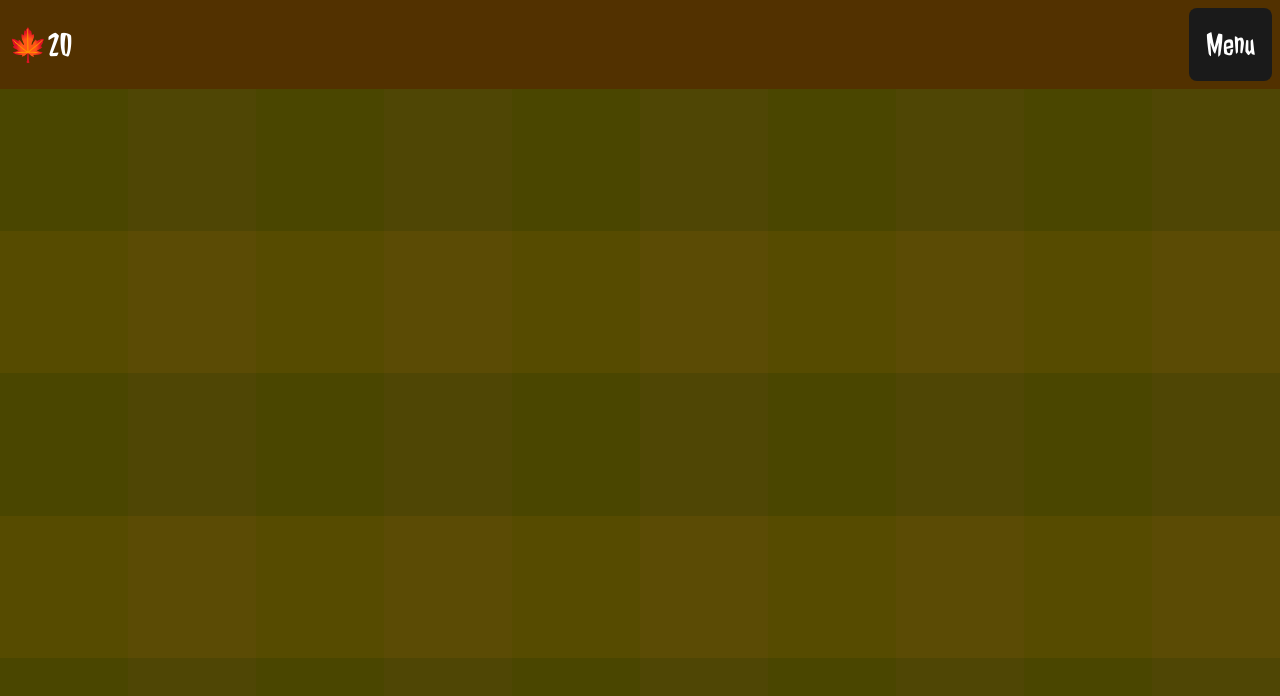
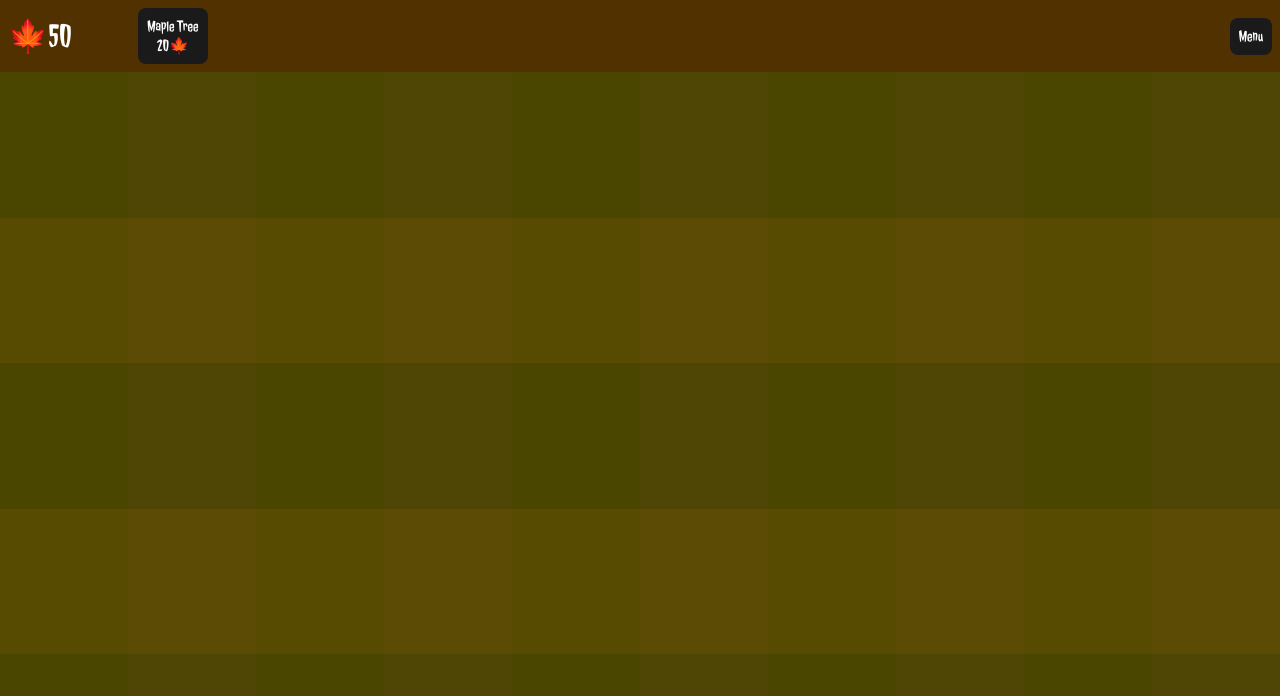
Before and after one commit to Axwabo/pumpkins-vs-undead, a Vue app: page / in a window 1280 px wide. Both pictures are taken after a click on the button "Play". Shown: the top 696 px of the page. Built offline with nearby package versions, Linux system fonts and the light colour scheme.

Commit message:
pumpkin placing

```diff
--- /dev/null
+++ b/src/components/Card.vue
@@ -0,0 +1,32 @@
+<script setup lang="ts">
+import type { PumpkinType } from "../types/pumpkins/pumpkinType.ts";
+import { toClass } from "../utils/css.ts";
+import { pumpkinCosts } from "../types/pumpkins/cost.ts";
+import { storeToRefs } from "pinia";
+import useGameStore from "../stores/gameStore.ts";
+
+const { type } = defineProps<{ type: PumpkinType; }>();
+
+const { leaves } = storeToRefs(useGameStore());
+
+const cost = pumpkinCosts[type];
+
+function onDragStart(ev: DragEvent) {
+    ev.dataTransfer?.setData("pumpkin", type);
+}
+</script>
+
+<template>
+    <button class="card" :disabled="leaves < cost" draggable="true" v-on:dragstart="onDragStart">
+        <span :class="[ 'image', toClass(type) ]"></span>
+        <span>{{ type }}</span>
+        <span>{{ cost }}🍁</span>
+    </button>
+</template>
+
+<style scoped>
+.card {
+    display: grid;
+    place-items: center;
+}
+</style>
--- a/src/components/GameView.vue
+++ b/src/components/GameView.vue
@@ -18,7 +18,6 @@ import Soundtrack from "./Soundtrack.vue";
 
 <style scoped>
 #game {
-    font-size: 2em;
     width: 100%;
     height: 100%;
     display: grid;
--- a/src/components/NavBar.vue
+++ b/src/components/NavBar.vue
@@ -3,6 +3,9 @@ import Menu from "./Menu.vue";
 import { useTemplateRef } from "vue";
 import useGameStore from "../stores/gameStore.ts";
 import { storeToRefs } from "pinia";
+import Card from "./Card.vue";
+
+const { unlockedCards } = useGameStore();
 
 const { leaves } = storeToRefs(useGameStore());
 
@@ -12,6 +15,7 @@ const menuDialog = useTemplateRef("menu");
 <template>
     <nav id="nav">
         <span id="leafCount">🍁{{ leaves }}</span>
+        <Card v-for="type in unlockedCards" :type />
         <div class="separator"></div>
         <button v-on:click="menuDialog?.open()" id="openMenu">Menu</button>
     </nav>
@@ -29,6 +33,7 @@ const menuDialog = useTemplateRef("menu");
 #leafCount {
     display: inline-block;
     min-width: 10ch;
+    font-size: 2em;
 }
 
 .separator {
--- a/src/components/PumpkinSlot.vue
+++ b/src/components/PumpkinSlot.vue
@@ -1,13 +1,44 @@
 <script setup lang="ts">
+import { ref } from "vue";
+import Pumpkin from "../types/pumpkins/pumpkin.ts";
+import useAnimationFrame from "../composables/useAnimationFrame.ts";
+import { toClass } from "../utils/css.ts";
+import createPumpkin from "../types/pumpkins/pumpkinFactory.ts";
+import type { PumpkinType } from "../types/pumpkins/pumpkinType.ts";
+import useGameStore from "../stores/gameStore.ts";
+import { pumpkinCosts } from "../types/pumpkins/cost.ts";
 
+const current = ref<Pumpkin | null>(null);
+
+const { purchase } = useGameStore();
+
+useAnimationFrame(seconds => current.value?.update(seconds));
+
+function onDragOver(ev: DragEvent) {
+    if (!current.value)
+        ev.preventDefault();
+}
+
+function onDrop(ev: DragEvent) {
+    const data = ev.dataTransfer?.getData("pumpkin") as PumpkinType | undefined;
+    if (current.value || !data || !purchase(pumpkinCosts[data]))
+        return;
+    ev.preventDefault();
+    current.value = createPumpkin(data);
+}
 </script>
 
 <template>
-    <div class="slot"></div>
+    <div :class="[ 'slot', toClass(current?.type) ]" v-on:dragover="onDragOver" v-on:drop="onDrop">
+    </div>
 </template>
 
 <style scoped>
 .slot {
     background-color: rgba(0, 255, 0, 0.1);
 }
+
+.slot.maple-tree::after {
+    content: "🍁"; /* TODO */
+}
 </style>
--- /dev/null
+++ b/src/composables/useAnimationFrame.ts
@@ -0,0 +1,24 @@
+import { onMounted, onUnmounted } from "vue";
+
+export default function useAnimationFrame(callback: (deltaSeconds: number) => void) {
+    let frame = 0;
+    let time = 0;
+
+    onMounted(() => {
+        time = performance.now();
+        requestAnimationFrame(tick);
+    });
+    onUnmounted(() => {
+        cancelAnimationFrame(frame);
+        frame = -1;
+    });
+
+    function tick() {
+        if (frame === -1)
+            return;
+        const seconds = (performance.now() - time) * 0.001;
+        time = performance.now();
+        callback(Math.min(0.5, seconds));
+        requestAnimationFrame(tick);
+    }
+}
--- a/src/stores/gameStore.ts
+++ b/src/stores/gameStore.ts
@@ -1,14 +1,26 @@
 import { defineStore } from "pinia";
 import type { PumpkinType } from "../types/pumpkins/pumpkinType.ts";
+import { reactive } from "vue";
 
 interface State {
     leaves: number;
     round: number;
-    unlockedCards: Set<PumpkinType>;
+    unlockedCards: PumpkinType[];
 }
 
 const store = defineStore("game", {
-    state: (): State => ({ leaves: 20, round: 1, unlockedCards: new Set([ "Maple Tree" ]) })
+    state: (): State => ({ leaves: 50, round: 1, unlockedCards: reactive([ "Maple Tree" ]) }),
+    actions: {
+        earn(amount: number) {
+            this.leaves += amount;
+        },
+        purchase(amount: number) {
+            if (this.leaves < amount)
+                return false;
+            this.leaves -= amount;
+            return true;
+        }
+    }
 });
 
 export default function useGameStore() {
--- /dev/null
+++ b/src/types/pumpkins/cost.ts
@@ -0,0 +1,5 @@
+import type { PumpkinType } from "./pumpkinType.ts";
+
+export const pumpkinCosts: Record<PumpkinType, number> = {
+    "Maple Tree": 20
+} as const;
--- a/src/types/pumpkins/mapleTree.ts
+++ b/src/types/pumpkins/mapleTree.ts
@@ -1,6 +1,19 @@
 import Pumpkin from "./pumpkin.ts";
 import type { PumpkinType } from "./pumpkinType.ts";
 
+function randomize() {
+    return Math.random() * 10 + 10;
+}
+
 export default class MapleTree extends Pumpkin {
     readonly type: PumpkinType = "Maple Tree";
+
+    private remaining: number = randomize();
+
+    update(deltaSeconds: number) {
+        if ((this.remaining -= deltaSeconds) > 0)
+            return;
+        this.remaining = randomize();
+        this.earn(20);
+    }
 }
--- a/src/types/pumpkins/pumpkin.ts
+++ b/src/types/pumpkins/pumpkin.ts
@@ -2,4 +2,8 @@ import type { PumpkinType } from "./pumpkinType.ts";
 
 export default abstract class Pumpkin {
     public abstract readonly type: PumpkinType;
+
+    public earn: (amount: number) => void = null!;
+
+    public abstract update(deltaSeconds: number): void;
 }
--- a/src/types/pumpkins/pumpkinFactory.ts
+++ b/src/types/pumpkins/pumpkinFactory.ts
@@ -1,10 +1,18 @@
 import type Pumpkin from "./pumpkin.ts";
 import type { PumpkinType } from "./pumpkinType.ts";
 import MapleTree from "./mapleTree.ts";
+import useGameStore from "../../stores/gameStore.ts";
 
-export default function createPumpkin(type: PumpkinType): Pumpkin {
+function create(type: PumpkinType): Pumpkin {
     switch (type) {
         case "Maple Tree":
             return new MapleTree();
     }
 }
+
+export default function createPumpkin(type: PumpkinType): Pumpkin {
+    const { earn } = useGameStore();
+    const pumpkin = create(type);
+    pumpkin.earn = earn;
+    return pumpkin;
+}
--- /dev/null
+++ b/src/utils/css.ts
@@ -0,0 +1,5 @@
+import type { PumpkinType } from "../types/pumpkins/pumpkinType.ts";
+
+export function toClass(type?: PumpkinType) {
+    return type?.toLowerCase().replace(" ", "-") ?? "";
+}
```
